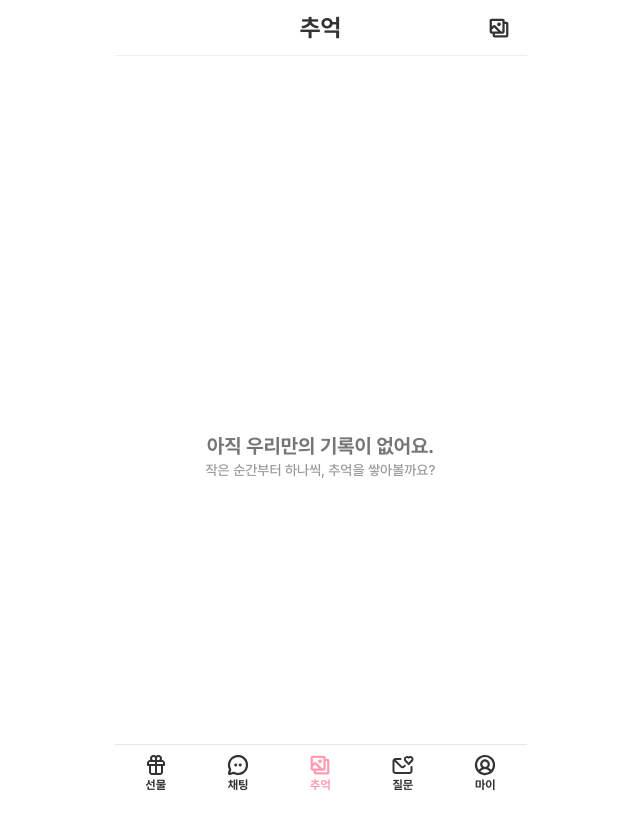
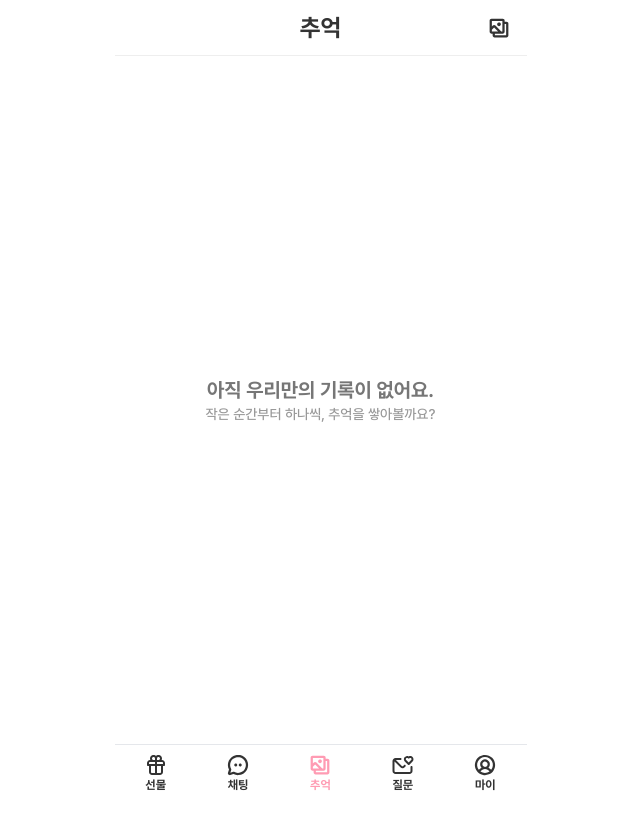
Before and after one commit to LoFin-official/LoFin-FE, a Next.js app: page /memory in a window 1280 px wide. Shown: the top 830 px of the page, without its empty margins (312-952 px from the left). After the commit the page ends 800 px from the top, so only its background shows below. Built offline with nearby package versions, Linux system fonts and the light colour scheme.

Commit message:
📝 Update : 추억 페이지 - py-16 제거

```diff
--- a/src/pages/memory/index.tsx
+++ b/src/pages/memory/index.tsx
@@ -157,7 +157,7 @@ export default function MemoryPage() {
 
   return (
     <>
-      <div className='w-full max-w-[412px] mx-auto py-14 '>
+      <div className='w-full max-w-[412px] mx-autog '>
         {hasMemories ? (
           <div>
             <MemoryItem memories={prepareMemoryData(memories)} />
```
